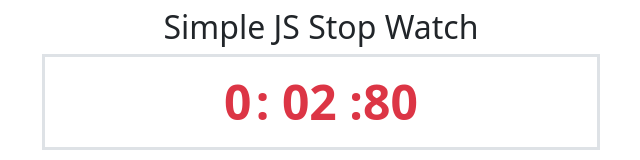
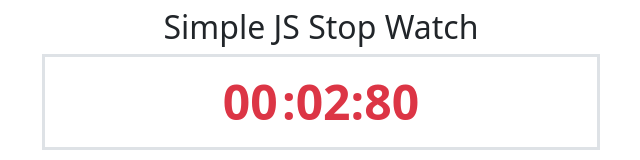
Before and after one commit to shadikur/JSWatch, a plain HTML site: page index.html in a window 1280 px wide. Both pictures are taken after a click on the button "Start". Shown: the top 160 px of the page, without its empty margins (319-959 px from the left). Drawn offline with nearby package versions, Linux system fonts and the light colour scheme.

```diff
--- a/app.js
+++ b/app.js
@@ -45,8 +45,16 @@
   if (mins <= 9) {
     appendMins.innerHTML = "0" + mins;
   }
-  if (tens > 9) {
+  if (mins > 9) {
     appendMins.innerHTML = mins;
+  }
+
+  if (tens > 60) {
+    console.log("Minutes");
+    mins++;
+    appendMins.innerHTML = "0" + mins;
+    mins = 0;
+    appendMins.innerHTML = "0" + 0;
   }
   if (tens > 99) {
     console.log("seconds");
```
Also changed, not shown: index.html (+1 -1 lines), 1 other file.
